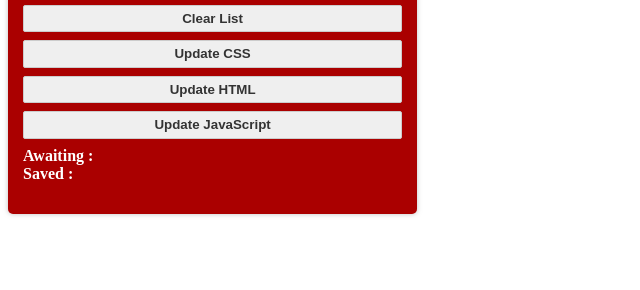
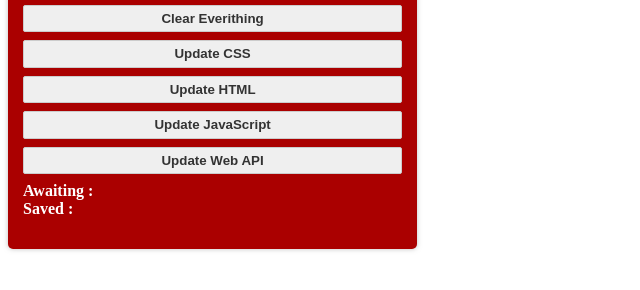
Before and after one commit to clochix/MdnHub, a plain HTML site: page index.html in a window 1280 px wide. Both pictures are taken after a click on the element 335 px from the left and 35 px from the top of the page. Shown: the part 54-344 px from the top of the page, without its empty margins (0-640 px from the left). Drawn offline with Linux system fonts and the light colour scheme.

Commit message:
Add Web APIs

```diff
--- a/index.html
+++ b/index.html
@@ -17,10 +17,11 @@
         <span id="toggle">&nbsp;</span>
       </div>
       <div id="controls" class="hidden">
-        <input type="button" id="clear" value="Clear List"></input>
+        <input type="button" id="clear" value="Clear Everithing"></input>
         <input type="button" data-spider="css" value="Update CSS"></input>
         <input type="button" data-spider="html" value="Update HTML"></input>
         <input type="button" data-spider="js" value="Update JavaScript"></input>
+        <input type="button" data-spider="webapi" value="Update Web API"></input>
         <div>Awaiting : <span id="queued"></span></div>
         <div>Saved : <span id="saved"></span></div>
       </div>
--- a/js/mdnhub.js
+++ b/js/mdnhub.js
@@ -235,6 +235,10 @@ window.addEventListener('load', function () {
     js: {
       url: "https://developer.mozilla.org/en-US/docs/Web/JavaScript/Reference",
       match: "JavaScript/Reference/"
+    },
+    webapi: {
+      url: "https://developer.mozilla.org/en-US/docs/Web/API",
+      match: "Web/API"
     }
   };
 
@@ -279,9 +283,11 @@ window.addEventListener('load', function () {
     UI.controls.classList.toggle('hidden');
   });
   UI.clear.addEventListener('click', function (ev) {
-    asyncStorage.clear(function () {
-      initList();
-    });
+    if (window.confirm("Do You REALLY want to ERASE THE WHOLE DATABASE ???")) {
+      asyncStorage.clear(function () {
+        initList();
+      });
+    }
   });
   UI.search.addEventListener("keyup", filterList, false);
   UI.search.addEventListener("change", filterList);
```
